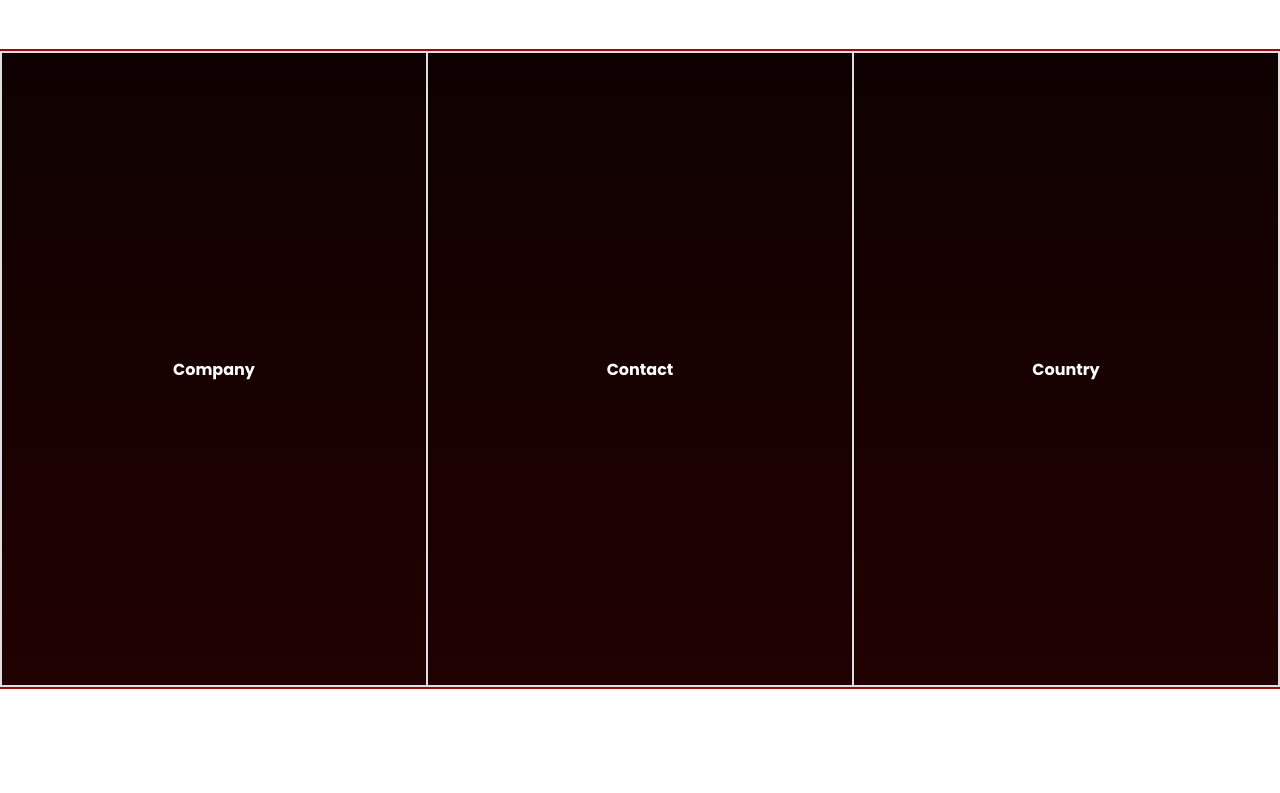
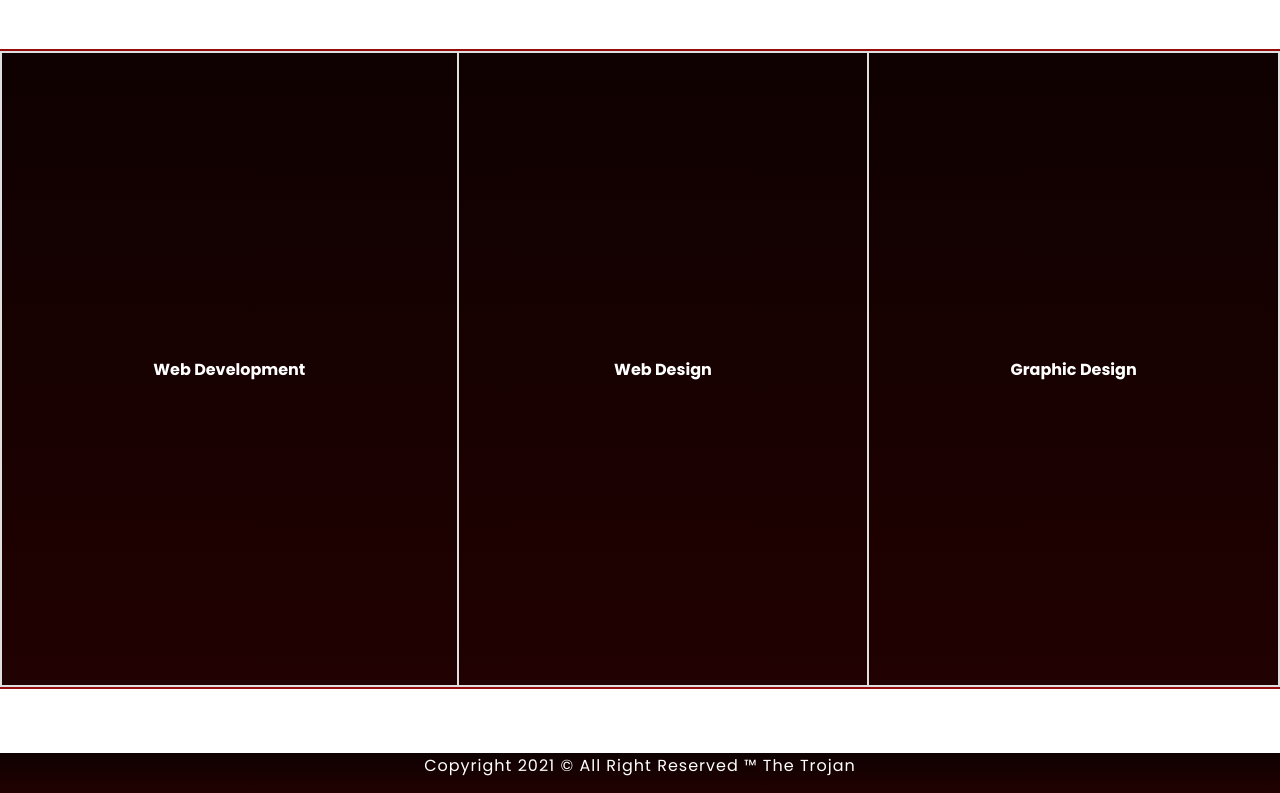
Before and after one commit to Mohamed671/Tr, a plain HTML site: page index.html in a window 1280 px wide. Shown: the part 1058-1851 px from the top of the page. Before the commit the page ends 1747 px from the top, so only its background shows below. Drawn offline with Linux system fonts and the light colour scheme.

Commit message:
Update index.html

```diff
--- a/index.html
+++ b/index.html
@@ -23,7 +23,7 @@
         </header>
         <div class="welcome">
             <div class="welcome-text">
-                <h1>The Key To Your <span>Kingdom</span></h1>
+                <h1>Your Web Development <span>Kingdom</span></h1>
                 <a href="#">Contact US</a>
             </div>
         </div>
@@ -32,12 +32,17 @@
             <div class="elements">
                 <table>
                     <tr>
-                        <th>Company</th>
-                        <th>Contact</th>
-                        <th>Country</th>
+                        <th>Web Development</th>
+                        <th>Web Design</th>
+                        <th>Graphic Design</th>
                     </tr>
                 </table>
             </div>
         </main>
+
+        <footer>
+            Copyright 2021 &copy; All Right Reserved &TRADE; The Trojan
+
+        </footer>
     </body>
 </html>
```
